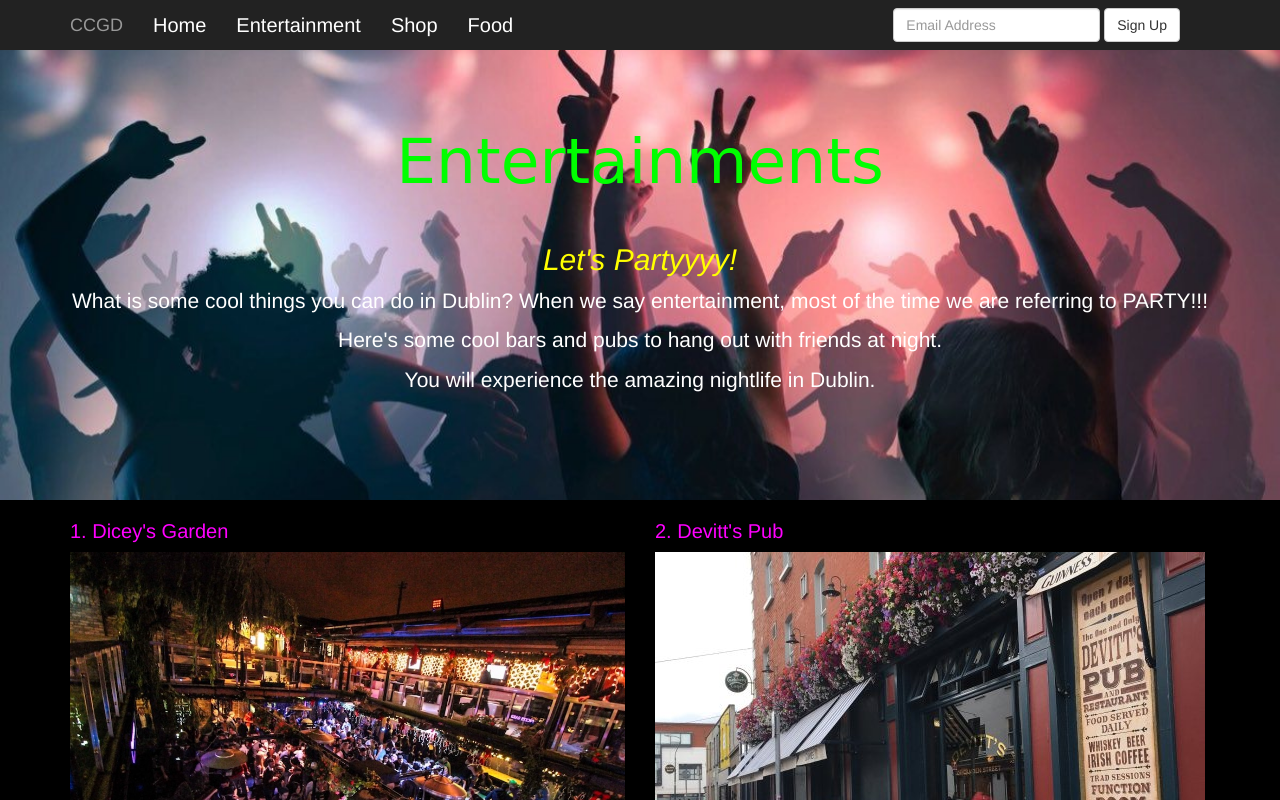
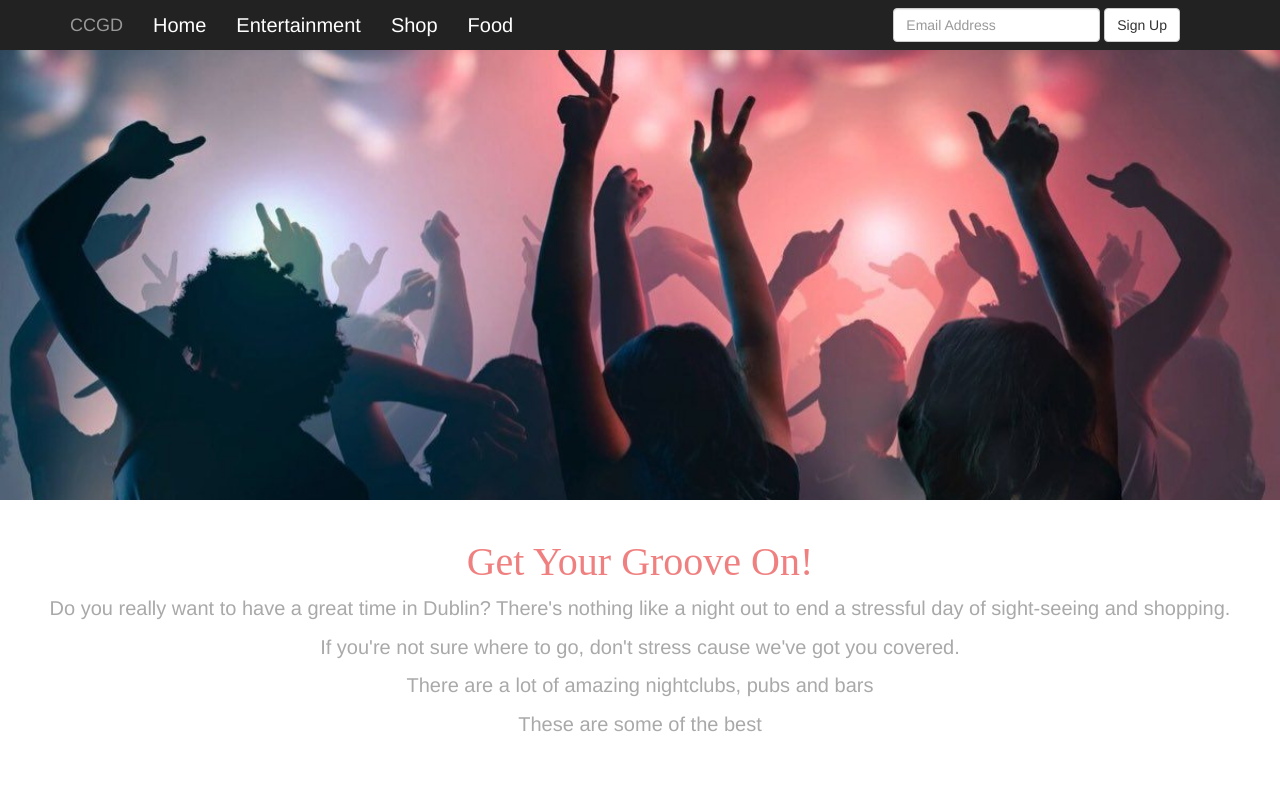
Before and after one commit to Adesope-A/cfg, a plain HTML site: page entertainment.html in a window 1280 px wide. Shown: the top 800 px of the page. Drawn offline with Linux system fonts and the light colour scheme.

Commit message:
Final thing done. Made changes to css for standard formatting. Changed carousel images. Been great working with you!

```diff
--- a/entertainment.css
+++ b/entertainment.css
@@ -1,6 +1,6 @@
 .jumbotron {
-  padding-top: 90px;
-  height: 500px;
+  padding-top: 200px;
+  min-height: 500px;
   margin-bottom: 0;
   background-image: url('img/entertainment.jpg');
   background-size: cover;
@@ -8,16 +8,13 @@
 }
 
 #recommendation h1{
-  font-family: 'Vast Shadow', cursive;
-  color: lime;
+  font-family: 'Georgia', cursive;
+  color: white;
   padding-top:20px;
   padding-bottom: 30px;
+  font-size: 100px;
 }
 
-#recommendation h2{
-  color: yellow;
-  font-style: oblique;
-}
 
 #recommendation p{
   color: white;
@@ -37,16 +34,17 @@
 
 #introduction h3{
   font-size: 20px;
-  color:magenta;
+  color: deeppink;
 }
 
 #introduction p{
-  color: white;
+  color: black;
   padding-top: 10px;
 }
 
 .second{
-  background-color: black;
+  background-color: white;
+  padding: 100px;
 }
 
 .my-nav {
@@ -77,3 +75,18 @@ a .navbar-brand {
     color: black;
     font-size: 40px;
 }
+
+.intro h1 {
+    font-family: serif;
+    color: lightcoral;
+    font-style: bold;
+    font-size: 40px;
+    text-align: center;
+    padding-top: 20px;
+}
+
+.intro p {
+    font-size: 20px;
+    color: darkgrey;
+    text-align: center;
+}
--- a/entertainment.html
+++ b/entertainment.html
@@ -44,6 +44,8 @@
     </div><!-- /.header -->
 
 
+
+
     <div class='jumbotron'>
       <div class='container'>
         <div class='row'>
@@ -51,22 +53,27 @@
     <div id="recommendation" class="text-center">
       <div class="container">
 
-    <h1>Entertainments</h1>
-    <h2>Let's Partyyyy!</h2>
-      <p>What is some cool things you can do in Dublin? When we say entertainment, most of the time we are referring to PARTY!!! </p>
-      <p>Here's some cool bars and pubs to hang out with friends at night.</p>
-      <p>You will experience the amazing nightlife in Dublin.</p>
+
   </div>
   </div>
     </div>
       </div>
         </div>
 
+<div class="intro">
+  <h1>Get Your Groove On!</h1>
+  <p>Do you really want to have a great time in Dublin? There's nothing like a night out to end a stressful day of sight-seeing and shopping.</p>
+  <p>If you're not sure where to go, don't stress cause we've got you covered.</p>
+  <p>There are a lot of amazing nightclubs, pubs and bars</p>
+  <p>These are some of the best</p>
+</div>
     <div class='second'
     <div id="introduction">
     <div class='container'>
       <div class="row">
         <div class='col-sm-6'>
+
+
 
       <h3>1. Dicey's Garden</h3>
       <img src='img/dicey.jpg' class="img-responsive">
--- a/food.css
+++ b/food.css
@@ -1,15 +1,15 @@
 .jumbotron {
-  padding-top: 90px;
-  min-height: 300px;
+  padding-top: 150px;
+  min-height: 500px;
   margin-bottom: 0;
-  background-image: url('img/food.jpg');
+  background-image: url('img/fod.jpg');
   background-size: cover;
   background-attachment: fixed;
 }
 
 #recommendation h1{
   font-family: 'Vast Shadow', cursive;
-  color: black;
+  color: white;
 }
 
 #recommendation h1 small{
@@ -18,6 +18,7 @@
 
 #content h2{
   font-style: bold;
+  font-family: serif;
   color: lightcoral;
   font-size: 40px;
 }
@@ -29,7 +30,7 @@
 
 #introduction h3{
   font-size: 20px;
-  color:darkred;
+  color: deeppink;
 }
 
 #introduction p{
--- a/shop.css
+++ b/shop.css
@@ -1,8 +1,8 @@
 .jumbotron {
   padding-top: 90px;
-  min-height: 300px;
+  min-height: 500px;
   margin-bottom: 0;
-  background-image: url('img/shop.jpg');
+  background-image: url('img/shopping.jpg');
   background-size: cover;
   background-attachment: fixed;
 }
@@ -19,13 +19,13 @@
 #content h2{
   font-family: serif;
   font-style: bold;
-  color: red;
+  color: lightcoral;
   font-size: 40px;
 }
 
 #content p{
   font-size: 20px;
-  color: lightslategrey;
+  color: darkgrey;
 }
 
 #introduction h3{
```
Also changed, not shown: css/style.css (+6 -1 lines), food.html (+1 -1 lines), index.html (+3 -3 lines), shop.html (+1 -1 lines), img/fod.jpg (added), img/fp1.jpg (added), img/fp3.webp (added), img/fp4.jpg (added), img/friends.jpg (added), img/shopping.jpg (added), 1 other file.
